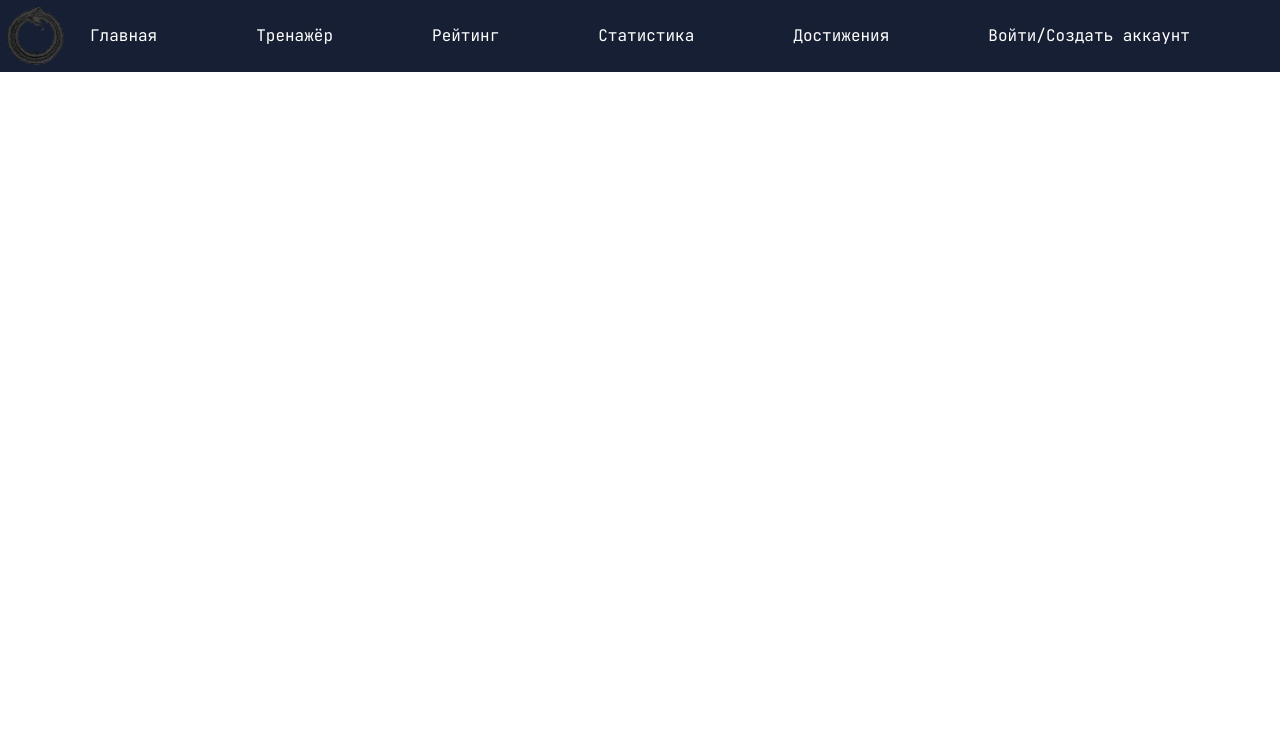
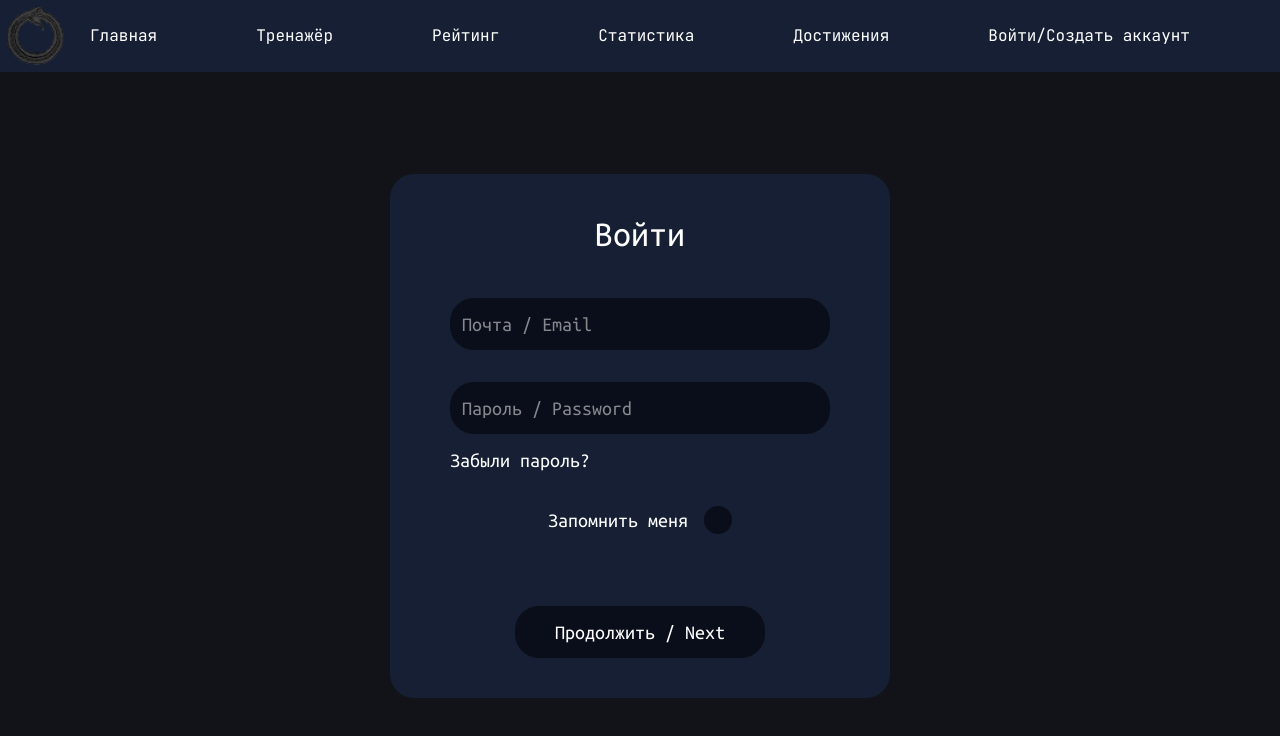
Before and after one commit to ABS-auraborus/touch-typing, a React (Vite) app in the folder frontend/: page /login in a window 1280 px wide. Shown: the top 736 px of the page. Built offline with nearby package versions, Linux system fonts and the light colour scheme.

Commit message:
feat(core): add login page

```diff
--- a/frontend/src/App.tsx
+++ b/frontend/src/App.tsx
@@ -6,6 +6,7 @@ import Footer from "./sections/Footer";
 import StatisticsPage from "./pages/StatisticsPage";
 import AchievementsPage from "./pages/AchievementsPage";
 import RegistrationPage from "./pages/RegistrationPage";
+import LoginPage from "./pages/LoginPage";
 
 function App() {
   return (
@@ -17,6 +18,7 @@ function App() {
         <Route path="/statistics" element={<StatisticsPage />} />
         <Route path="/achievements" element={<AchievementsPage />} />
         <Route path="/registration" element={<RegistrationPage />} />
+        <Route path="/login" element={<LoginPage />} />
       </Routes>
     </div>
   );
--- /dev/null
+++ b/frontend/src/pages/LoginPage.tsx
@@ -0,0 +1,40 @@
+const LoginPage = () => {
+  return (
+    <main className="flex justify-center items-center">
+      <div className="flex flex-col items-center text-white text-xl font-ubuntu-r max-w-125 w-full px-15 py-10 bg-blue-accent rounded-3xl">
+        <h4 className="text-4xl mb-11">Войти</h4>
+        <form
+          className="w-full flex flex-col items-center gap-8 bg-dark-blue-2 [&_input]:bg-dark-blue-main [&>input]:p-3 [&>input]:rounded-3xl [&>input]:w-full"
+          action="#"
+        >
+          <input placeholder="Почта / Email" type="email" name="email" />
+          <input
+            placeholder="Пароль / Password"
+            type="password"
+            name="password"
+          />
+          <div className="w-full -mt-5">
+            <button className="cursor-pointer select-none">
+              Забыли пароль?
+            </button>
+          </div>
+          <div className="flex gap-4 justify-center items-center">
+            <label className="cursor-pointer select-none" htmlFor="remember-me">
+              Запомнить меня
+            </label>
+            <input
+              className="cursor-pointer appearance-none size-7 rounded-full bg-no-repeat bg-center checked:bg-[url(/public/icons/star.svg)]"
+              type="checkbox"
+              id="remember-me"
+            />
+          </div>
+          <button className="bg-dark-blue-main w-62.5 py-3 rounded-3xl mt-10">
+            Продолжить / Next
+          </button>
+        </form>
+      </div>
+    </main>
+  );
+};
+
+export default LoginPage;
```
